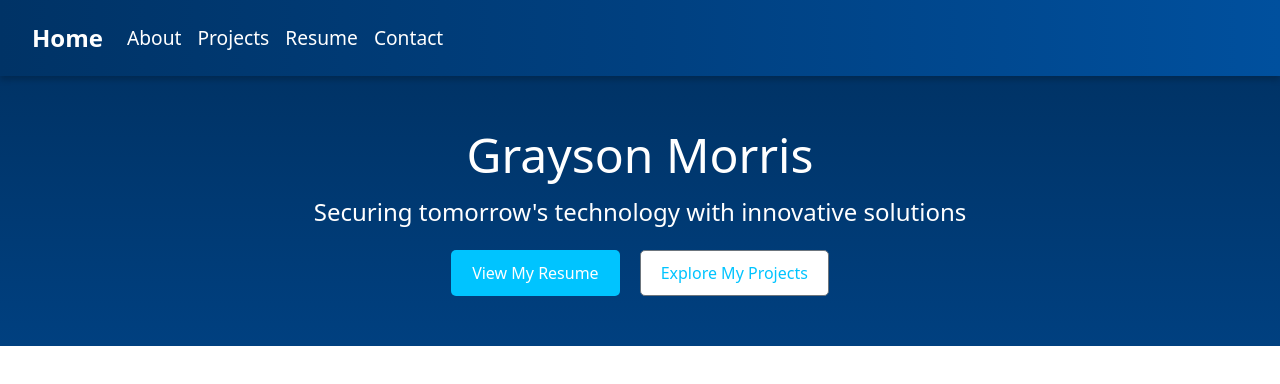
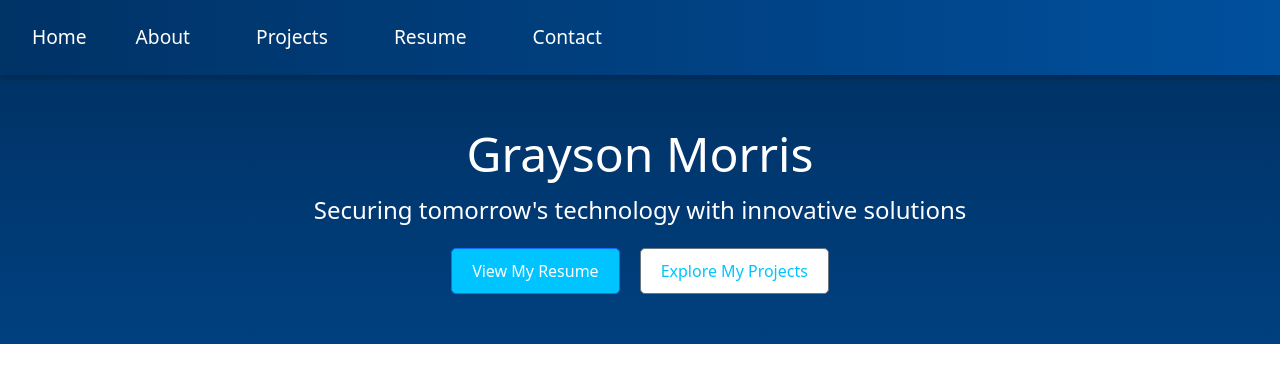
Before and after one commit to GraysonMor31/GraysonMor31.github.io, a React (Create React App) app: page / in a window 1280 px wide. Shown: the top 384 px of the page. Built offline with nearby package versions, Linux system fonts and the light colour scheme.

Commit message:
fixing nav animations

```diff
--- a/src/App.js
+++ b/src/App.js
@@ -1,7 +1,7 @@
 import React from "react";
 import { BrowserRouter as Router, Routes, Route } from "react-router-dom";
 import 'bootstrap/dist/css/bootstrap.min.css';
-import Navbar from "./components/Navbar";
+import Navbar from "./components/navbar";
 import Home from "./components/Home/home";
 import About from "./components/About/about";
 import Projects from "./components/Projects/projects";
--- a/src/components/Home/home.js
+++ b/src/components/Home/home.js
@@ -1,4 +1,5 @@
 import React from "react";
+import { Link } from "react-router-dom";
 import "./home.css";
 
 function Home() {
@@ -7,8 +8,8 @@ function Home() {
         <h1>Grayson Morris</h1>
         <p>Securing tomorrow's technology with innovative solutions</p>
         <div className="hero-buttons">
-            <a href="/Resume" className="btn">View My Resume</a>
-            <a href="#projects" className="btn btn-secondary">Explore My Projects</a>
+            <Link to="/Resume" className="btn btn-primary">View My Resume</Link>
+            <Link to="/Projects" className="btn btn-secondary">Explore My Projects</Link>
         </div>
     </div>
     );
--- a/src/components/navbar.css
+++ b/src/components/navbar.css
@@ -1,19 +1,19 @@
 /* Dark ocean theme background */
 .navbar {
-    background: linear-gradient(90deg, #003366, #004080, #00509e);
+    background: linear-gradient(90deg, #003366, #004080, #00509e); /* Dark ocean gradient */
     padding: 15px 20px;
     box-shadow: 0 4px 6px rgba(0, 0, 0, 0.2);
     position: sticky;
     top: 0;
     z-index: 1000;
-    transition: background 0.3s ease; /* Smooth transition for background */
+    transition: background 0.5s ease; /* Smooth transition for background */
   }
 
-  /* Navbar brand */
+  /* Navbar brand (Home) - Make font size match other links */
   .navbar-brand {
     color: white !important;
-    font-size: 1.5rem;
-    font-weight: bold;
+    font-size: 1.2rem;  /* Match the size of the other navbar links */
+    font-weight: 500;
     transition: color 0.3s ease; /* Smooth transition for brand color */
   }
 
@@ -21,30 +21,17 @@
     color: #00c4ff !important; /* Hover effect for navbar brand */
   }
 
-  /* Toggler button for small screens */
-  .navbar-toggler {
-    border-color: #00c4ff; /* Light blue border for the hamburger button */
-    transition: background-color 0.3s ease; /* Smooth transition for toggler background */
+  .navbar-nav .nav-item {
+    margin: 0 25px; /* Adjust the spacing between each link */
   }
 
-  .navbar-toggler-icon {
-    background-color: #00c4ff; /* Blue color for the hamburger icon */
-    transition: background-color 0.3s ease; /* Smooth transition for icon color */
-  }
-
-  /* Collapse transition (for navbar links) */
-  .navbar-collapse {
-    transition: max-height 0.5s ease-in-out; /* Smooth expand/collapse transition */
-    overflow: hidden;
-  }
-
-  /* Navbar nav links */
+  /* Navbar links */
   .navbar-nav .nav-link {
     color: white; /* White text for nav links */
-    font-size: 1.2em;
+    font-size: 1.2rem; /* Same font size for all navbar links */
     font-weight: 500;
-    transition: color 0.3s ease-in-out, transform 0.3s ease-in-out;
     position: relative;
+    transition: color 0.5s ease-in-out, transform 0.5s ease-in-out;
   }
 
   /* Hover effect for nav links */
@@ -64,11 +51,11 @@
     left: 0;
     right: 0;
     transform: scaleX(0);
-    transition: transform 0.3s ease-in-out;
+    transition: transform 0.5s ease-in-out;
     transform-origin: right;
   }
 
-  /* Wave effect when hovered */
+  /* Underline effect when hovered */
   .navbar-nav .nav-link:hover::after {
     transform: scaleX(1);
     transform-origin: left;
--- a/src/components/navbar.js
+++ b/src/components/navbar.js
@@ -1,6 +1,7 @@
 import React, { useState } from 'react';
+import { Link } from 'react-router-dom';
 import { Navbar, NavbarBrand, NavbarToggler, Collapse, Nav, NavItem, NavLink, Dropdown, DropdownToggle, DropdownMenu, DropdownItem } from 'reactstrap';
-import './Navbar.css';  // Import the custom CSS
+import './navbar.css';  // Import the custom CSS
 
 function ResponsiveNavbar() {
   const [isOpen, setIsOpen] = useState(false);
@@ -17,16 +18,16 @@ function ResponsiveNavbar() {
         <Nav className="ml-auto" navbar>
           {/* Standard Nav Items for large screens */}
           <NavItem>
-            <NavLink href="/About">About</NavLink>
+          <Link to="/About" className="nav-link">About</Link>
           </NavItem>
           <NavItem>
-            <NavLink href="/Projects">Projects</NavLink>
+          <Link to="/Projects" className="nav-link">Projects</Link>
           </NavItem>
           <NavItem>
-            <NavLink href="/Resume">Resume</NavLink>
+          <Link to="/Resume" className="nav-link">Resume</Link>
           </NavItem>
           <NavItem>
-            <NavLink href="/Contact">Contact</NavLink>
+          <Link to="/Contact" className="nav-link">Contact</Link>
           </NavItem>
 
           {/* Dropdown for small screens */}
@@ -34,10 +35,18 @@ function ResponsiveNavbar() {
             <Dropdown isOpen={dropdownOpen} toggle={toggleDropdown}>
               <DropdownToggle caret>Menu</DropdownToggle>
               <DropdownMenu>
-                <DropdownItem href="/about">About</DropdownItem>
-                <DropdownItem href="/projects">Projects</DropdownItem>
-                <DropdownItem href="/resume">Resume</DropdownItem>
-                <DropdownItem href="/contact">Contact</DropdownItem>
+                <DropdownItem>
+                  <Link to="/About">About</Link>
+                </DropdownItem>
+                <DropdownItem>
+                  <Link to="/Projects">Projects</Link>
+                </DropdownItem>
+                <DropdownItem>
+                  <Link to="/Resume">Resume</Link>
+                </DropdownItem>
+                <DropdownItem>
+                  <Link to="/Contact">Contact</Link>
+                </DropdownItem>
               </DropdownMenu>
             </Dropdown>
           </NavItem>
```
